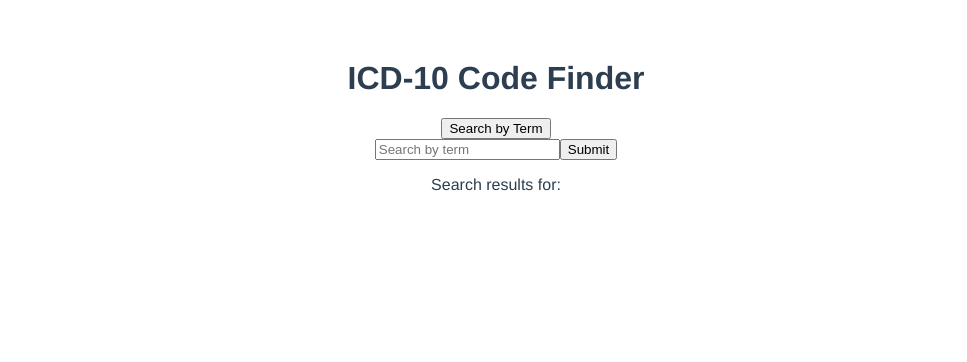
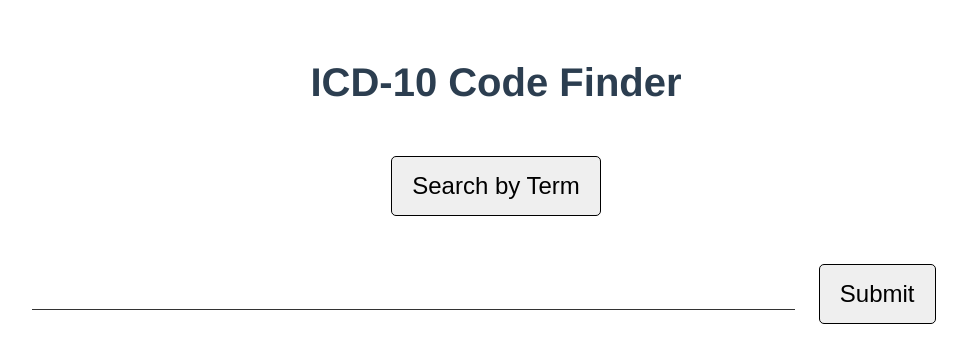
Before and after one commit to jordanchristie/icd10-search, a Vue app in the folder client/: page / in a window 1280 px wide. Shown: the top 362 px of the page, without its empty margins (144-1111 px from the left). Built offline with nearby package versions, Linux system fonts and the light colour scheme.

Commit message:
Base styling

```diff
--- a/client/src/App.vue
+++ b/client/src/App.vue
@@ -22,6 +22,7 @@ export default {
   -moz-osx-font-smoothing: grayscale;
   text-align: center;
   color: #2c3e50;
+  font-size: 20px;
   margin-top: 60px;
 }
 </style>
--- a/client/src/components/CodeCard.vue
+++ b/client/src/components/CodeCard.vue
@@ -1,10 +1,11 @@
 <template>
   <section>
-
+    <transition-group name="fade">
     <article v-for="result in searchResults" :key="result.name">
-      {{ result.name }} <br/>
-      {{ result.description }}
+      <h3>{{ result.name }} </h3>
+      <p>{{ result.description }}</p>
     </article>
+    </transition-group>
 
   </section>
 </template>
@@ -18,9 +19,30 @@ export default {
       Description: String
     }
   },
+  data() {
+    return {
+      index: 0
+    };
+  }
 }
 </script>
 
 <style>
+  section {
+    margin: 1em;
+    display: flex;
+    justify-content: center;
+  }
+  article {
+    display: flex;
+    justify-content: space-around;
+  }
+  .fade-enter-active, .fade-leave-active {
+    transition: all 0.5s ease-in;
+  }
 
+  .fade-enter, .fade-leave {
+    opacity: 0;
+    transform: translateY(50px)
+  }
 </style>
--- a/client/src/components/CodeSearch.vue
+++ b/client/src/components/CodeSearch.vue
@@ -1,6 +1,6 @@
 <template>
   <div>
-    <form v-if="searchMethod == 'Term'">
+    <form v-if="termSearch">
       <input
         type="text"
         v-model="term"
@@ -22,7 +22,6 @@
         @click="searchByCode" />
     </form>
 
-    <p>Search results for: {{ code }}</p>
   </div>
 </template>
 
@@ -30,13 +29,13 @@
 export default {
   name: "CodeSearch",
   props: {
-    searchMethod: String
+    termSearch: Boolean
   },
   data() {
     return {
-      term: '',
-      code: ''
-    }
+      term: " ",
+      code: " "
+    };
   },
   methods: {
     async searchByTerms(e) {
@@ -49,9 +48,9 @@ export default {
       const formattedData = await data[3].map(code => ({
         name: code[0],
         description: code[1]
-      }))
+      }));
 
-      this.$emit('getSearchResults', formattedData);
+      this.$emit("getSearchResults", formattedData);
     },
     async searchByCode(e) {
       e.preventDefault();
@@ -62,14 +61,21 @@ export default {
       const formattedData = {
         name: data.Name,
         description: data.Description
-      }
+      };
 
-      return this.$emit('getSearchResults', formattedData);
+      return this.$emit("getSearchResults", formattedData);
     }
   }
 };
 </script>
 
 <style>
-
+  input[type=text] {
+    width: 60%;
+    font-size: 24px;
+    border: none;
+    border-bottom: 1px solid #333;
+    outline: none;
+    padding-top: 10px;
+  }
 </style>
--- a/client/src/components/HomePage.vue
+++ b/client/src/components/HomePage.vue
@@ -1,9 +1,11 @@
 <template>
   <div class="home-page">
     <h1>ICD-10 Code Finder</h1>
-    <button @click="handleSearchChange">Search by {{ searchMethod }}</button>
+    <button
+      @click="toggleSearch">Search by {{ termSearch ? "Term" : "Code" }}
+    </button>
     <code-search
-      :searchMethod="searchMethod"
+      :termSearch="termSearch"
       @getSearchResults="getSearchResults" />
     <code-card
       :searchResults="searchResults"
@@ -22,13 +24,15 @@ export default {
   },
   data() {
     return {
-      searchMethod: "Term",
+      termSearch: true,
       searchResults: []
     };
   },
   methods: {
-    handleSearchChange() {
-      this.searchMethod = this.searchMethod == "Term" ? "Code" : "Term";
+    toggleSearch() {
+      this.searchResults = [];
+      this.termSearch = !this.termSearch;
+
     },
     getSearchResults(codes) {
       console.log(codes)
@@ -39,5 +43,16 @@ export default {
 </script>
 
 <style>
-
+  button, input[type=submit] {
+    font-size: 24px;
+    margin: 1em;
+    border: 1px solid black;
+    border-radius: 5px;
+    padding: 15px 20px;
+    transition: background .3s ease;
+  }
+  button:hover, input[type=submit]:hover {
+    background: #F012BE;
+    transition: background .3s ease;
+  }
 </style>
```
